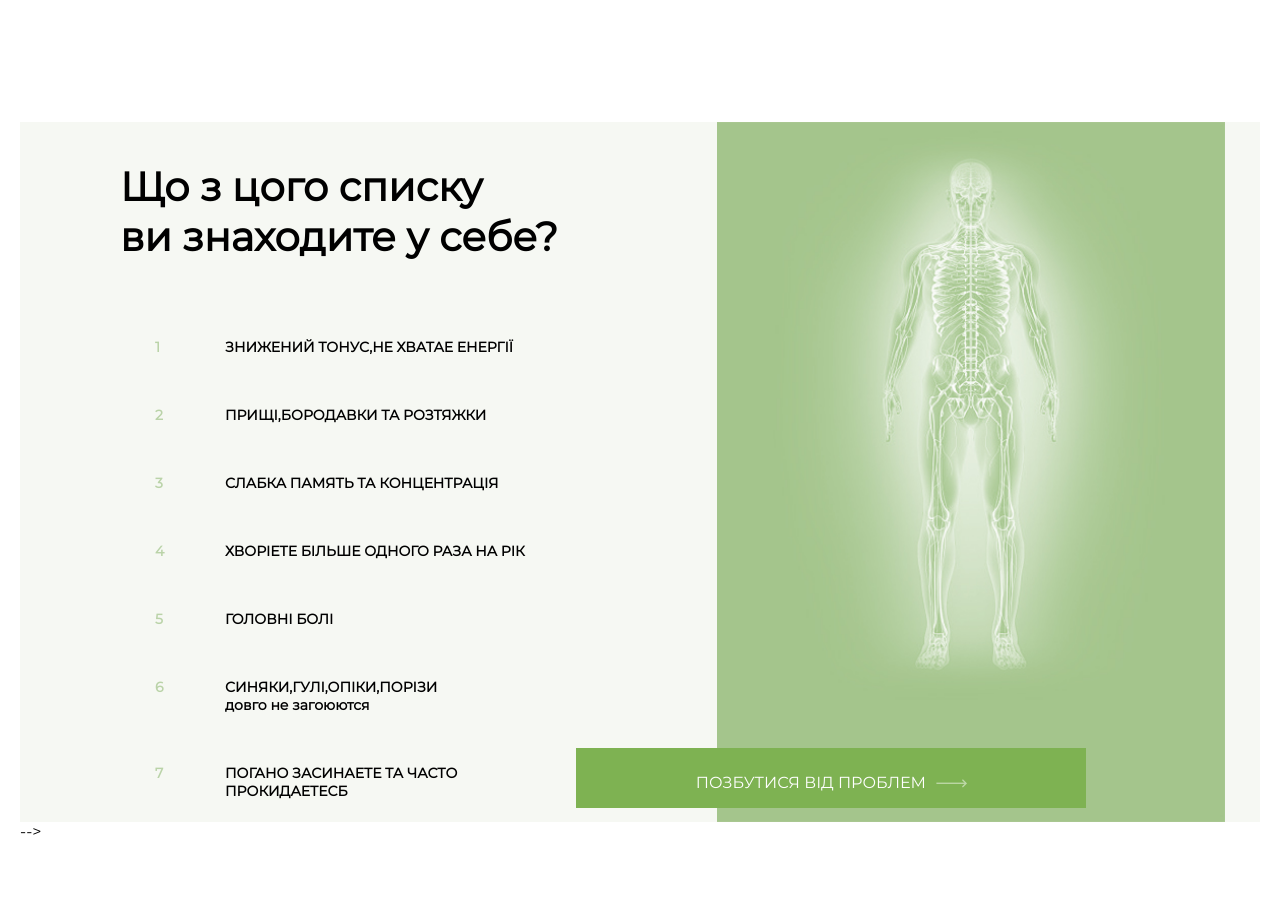
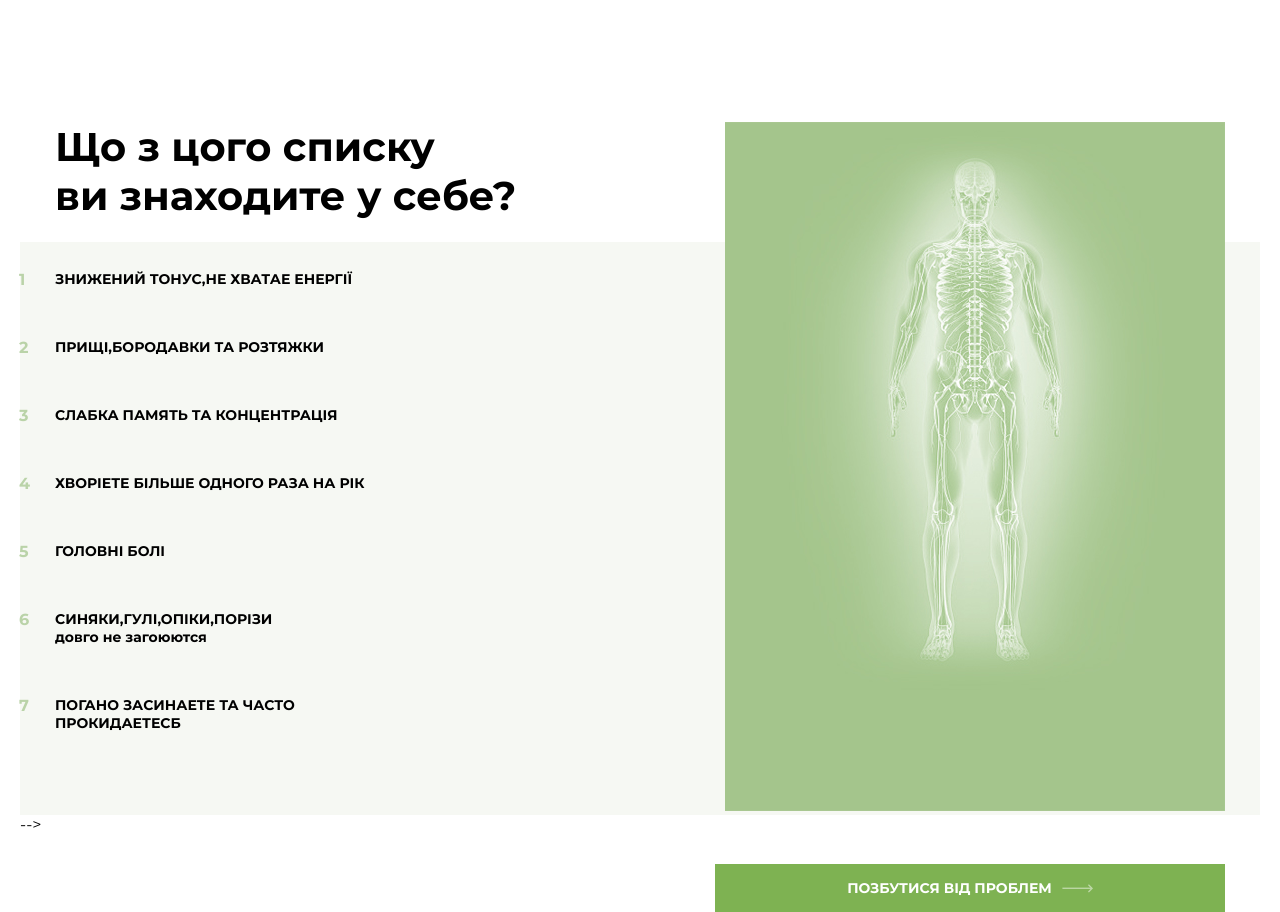
Before and after one commit to pepsif/SwedishBitter, a plain HTML site: page index.html in a window 1280 px wide. Shown: the part 1200-2112 px from the top of the page. Before the commit the page ends 2061 px from the top, so only its background shows below. Drawn offline with Linux system fonts and the light colour scheme.

Commit message:
feat: edit infoblock2 section and him styles in index.html

```diff
--- a/index.html
+++ b/index.html
@@ -11,7 +11,6 @@
     <title>Swedish bitter</title>
   </head>
   <body>
-
     <!-- --HEADER-- -->
     <header>
       <div class="container header-container">
@@ -32,13 +31,17 @@
     <!-- MAIN-HEADER -->
     <section class="main-header">
       <div class="container main-container">
-        <img class="bitter-image" src="images/упаковка.jpg" alt="bottle bitter" />
+        <img
+          class="bitter-image"
+          src="images/упаковка.jpg"
+          alt="bottle bitter"
+        />
         <article class="main-header-caption-block">
           <p class="caption-block-name">БАЛЬЗАМ</p>
           <h1 class="caption">Swedish bitter</h1>
           <p class="main-block-info">
-            Не має анологів в світі по оздоровчій силі та величині цілющих
-            якостей.
+            Не має анологів в світі по оздоровчій силі<br />
+            та величині цілющих якостей.
           </p>
           <a class="main-block-button" href="#"
             >ДІЗНАТИСЯ ДОКЛАДНІШЕ ПРО БАЛЬЗАМ</a
@@ -107,16 +110,15 @@
           </p>
         </article>
       </div>
-
     </section>
 
     <!-- SECTIO-INFO2 -->
     <section class="info-block2">
-      <div class="container">
+      <div class="container infoblock-container">
+        <div class="infoblock2-left">
           <h3 class="info-block2-caption">
             Що з цого списку<br />ви знаходите у себе?
           </h3>
-      <div class="infoblock2-list">
           <ol class="block2-list">
             <li class="block2-list-li">ЗНИЖЕНИЙ ТОНУС,НЕ ХВАТАЕ ЕНЕРГІЇ</li>
             <li class="block2-list-li">ПРИЩІ,БОРОДАВКИ ТА РОЗТЯЖКИ</li>
@@ -130,17 +132,17 @@
               ПОГАНО ЗАСИНАЕТЕ ТА ЧАСТО<br />ПРОКИДАЕТЕСБ
             </li>
           </ol>
+        </div>
+
+        <div class="infoblock2-right">
           <img
             class="info-block2-main-image"
             src="images/skelet.jpg"
             alt="skelet"
           />
-        <a class="block2-button" href="#"
-          >ПОЗБУТИСЯ ВІД ПРОБЛЕМ<img src="icons/arrov-left.png"
-        /></a>
         </div>
+        <a class="block2-button" href="#" >ПОЗБУТИСЯ ВІД ПРОБЛЕМ<img src="icons/arrov-left.png" /></a>
       </div>
-
     </section>
 
     <!-- SECTION-3 ---------ЧОМУ БАЛЬЗАМ ЗАВОЮВАВ ТАКУ ПОПУЛЯРНІСТЬ--------------->
@@ -282,7 +284,8 @@
 
         <button class="section5-right-button">ЗАМОВИТИ БАЛЬЗАМ</button>
       </article>
-    </section> --> -->
+    </section> -->
+    -->
 
     <!-- SECTION-6-----ГАРАНТИЯ КАЧЕСТВА--------------------------------------- -->
     <!-- <section class="section6">
--- a/styles/styles.css
+++ b/styles/styles.css
@@ -1,6 +1,10 @@
 @font-face {
   font-family: "Montserrat";
   src: url("../fonts/Montserrat-Regular.ttf");
+}
+@font-face {
+  font-family: "Montserrat Bold";
+  src: url("../fonts/Montserrat-Bold.ttf");
 }
 
 @font-face {
@@ -71,26 +75,21 @@ header {
   display: flex;
 }
 .bitter-image {
-  /* max-width: 290px; */
-
-  margin-top: 8.5%;
+    margin-top: 8.5%;
   margin-left: 11.5%;
-  /* position: absolute;
-  top: 92px;
-  left: 130px; */
 }
 
 /* main-header-caption-block------- */
 .main-header-caption-block {
   display: flex;
   color: white;
-  max-width: 513px;
+  max-width: 570px;
   /* max-height: 454px; */
   margin-top: 15%;
   margin-left: 15%;
-  /* position: absolute;
-  right: 0;
-  top: 180px; */
+
+  left: 10%;
+  top: 170px;
   flex-direction: column;
 }
 
@@ -112,6 +111,8 @@ header {
 
 .main-block-button {
   color: white;
+  max-width: 500px;
+  align-self: flex-end;
   /* border: 25px solid #7eb252; */
   text-decoration: none;
   padding: 16px 90px;
@@ -192,21 +193,26 @@ header {
 
 /* INF0-BLOCK2--------------- */
 .info-block2 {
+  background: url(../images/фон_2.jpg) 0 120px no-repeat;
+  background-size: 100% 100%;
 
+
+
+}
+.infoblock-container {
+  display: flex;
+  justify-content: space-between;
   position: relative;
-
-  background: url(../images/фон_2.jpg);
 }
 
 .info-block2-caption {
   width: 500px;
-  /* display:inline; */
-  font-weight: bold;
+  margin: 0;
+  font-weight: 900;
   font-size: 40px;
-  line-height: 50px;
-  /* margin:0px 0; */
-  position: absolute;
-  left: 100px;
+  font-family: "Montserrat Bold",sans-serif;
+
+
 }
 
 .infoblock2-list {
@@ -216,17 +222,16 @@ header {
 }
 
 .block2-list {
-  width: 600px;
-  padding-top: 150px;
-  padding-left: 70px;
-  /* counter-reset: li; */
+  padding: 0;
+  margin: 0;
   position: relative;
 }
 
 .block2-list-li {
+  font-family: "Montserrat Bold",sans-serif;
   font-weight: 700;
   font-size: 14px;
-  padding: 50px 0 0 100px;
+ margin: 50px 0 0 0;
   list-style: none;
   counter-increment: li;
   display: relative;
@@ -236,10 +241,10 @@ header {
   content: counter(li);
   /* counter-increment: list-counter; */
   position: absolute;
-  left: 100px;
+  left: -36px;
   font-weight: 900;
   color: #bad3a8;
-  font-size: 14px;
+  font-size: 16px;
   /* line-height:20px; */
 }
 
@@ -252,13 +257,14 @@ header {
   border: 15px solid #7eb252;
   text-decoration: none;
   width: 480px;
-  height: 20px;
+  font-size: 14px;
+  font-family: "Montserrat Bold",serif;
   text-align: center;
-  padding-top: 10px;
+
   background-color: #7eb252;
   position: absolute;
-  right: 14%;
-  bottom: 2%;
+  right: 0%;
+  bottom: -14%;
 }
 
 .block2-button img {
```
Lines whose indentation alone changed are shown as unchanged.
